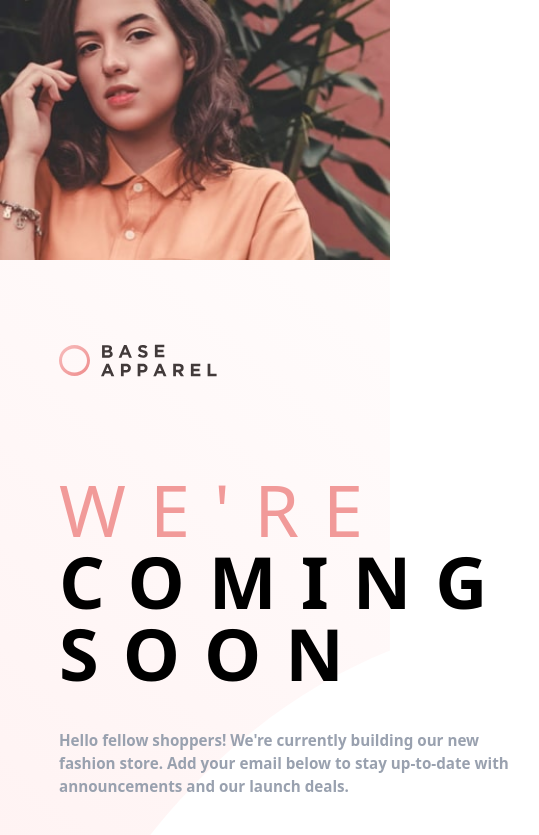
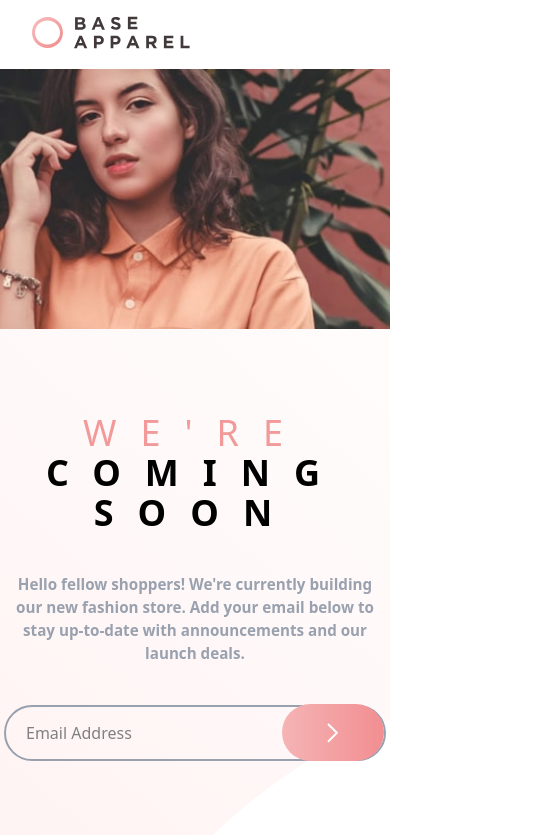
Before and after one commit to IndranjanaChatterjee/Base-Apparel-coming-soon-page, a React (Vite) app in the folder coming/: page / in a window 390 px wide. Shown: the top 835 px of the page, 539 px wide, since content can reach past the window. Built offline with nearby package versions, Linux system fonts and the light colour scheme.

Commit message:
Feat:Design and Functionality

```diff
--- a/coming/package.json
+++ b/coming/package.json
@@ -13,7 +13,8 @@
     "@tailwindcss/vite": "^4.1.14",
     "react": "^19.1.1",
     "react-dom": "^19.1.1",
-    "tailwindcss": "^4.1.14"
+    "tailwindcss": "^4.1.14",
+    "validator": "^13.15.15"
   },
   "devDependencies": {
     "@eslint/js": "^9.36.0",
--- a/coming/src/App.jsx
+++ b/coming/src/App.jsx
@@ -4,6 +4,7 @@ import viteLogo from "/vite.svg";
 import "./App.css";
 import LeftSection from "./Components/LeftSection";
 import RightSection from "./Components/RightSection";
+import head from "../images/logo.svg";
 
 function App() {
   const [count, setCount] = useState(0);
@@ -11,6 +12,9 @@ function App() {
   return (
     <>
       <div className="flex flex-col md:flex-row justify-between items-center w-screen max-h-screen">
+        <div className="w-full flex justify-start items-center pl-8 mt-4 mb-5 md:hidden visible">
+                <img src={head} alt="head" />
+                </div>
         {/* RightSection will appear first on small screens, second on md+ */}
         <div className="w-full md:w-[32%] order-1 md:order-2 h-full bg-red-500">
           <RightSection />
--- a/coming/src/Components/LeftSection.jsx
+++ b/coming/src/Components/LeftSection.jsx
@@ -2,31 +2,47 @@ import React, { useState } from "react";
 import head from "../../images/logo.svg";
 import arrow from "../../images/icon-arrow.svg";
 import error from "../../images/icon-error.svg";
+import validator from "validator";
 
 export default function LeftSection() {
   const [err, setErr] = useState(true);
+  const [email,setEmail] = useState("");
+
+  const Change = (event) => {
+    setEmail(event.target.value);
+  };
+
+  const validateEmail = () =>
+  {
+    console.log(email);
+    if (validator.isEmail(email)) {
+			setErr(true);
+		} else {
+			setErr(false);
+		}
+  }
 
   return (
-    <div className="h-screen w-full leftsection flex justify-center items-center ">
-      <div className="flex flex-col justify-start items-start  w-[80%] h-[80%] my-24 ml-10">
-        <div className="w-full flex justify-start items-center mb-24 ">
+    <div className="h-screen w-full leftsection flex justify-center items-center">
+      <div className="flex flex-col justify-start items-start  md:w-[80%] h-[80%] my-24 md:ml-28">
+        <div className="w-full md:flex justify-start items-center mb-24 md:visible hidden">
         <img src={head} alt="head" />
         </div>
-        <div className="flex flex-col justify-start items-start uppercase text-7xl tracking-[1.5rem] mb-10">
-        <h1 className="font-light text-[#f19a99]">We're </h1>
-        <h1 className="w-[50%] font-semibold">coming soon</h1>
+        <div className="flex flex-col md:justify-start md:items-start justify-center items-center uppercase text-4xl md:text-7xl tracking-[1.5rem] mb-10  w-full ">
+        <h1 className="font-light text-[#f19a99] text-center md:text-left">We're </h1>
+        <h1 className="md:w-[50%] font-semibold text-center md:text-left">coming soon</h1>
         </div>
 
-        <p className="text-gray-400 text-[0.95rem] w-[30rem] font-semibold mb-10">
+        <p className="text-gray-400 text-[0.95rem] md:w-[30rem] font-semibold mb-10 text-center md:text-left mx-3.5 md:mx-0">
           Hello fellow shoppers! We're currently building our new fashion store.
           Add your email below to stay up-to-date with announcements and our
           launch deals.
         </p>
-        <div className="flex flex-col justfy-center items-start">
-        <div className="w-[30rem] h-[3.5rem] border-solid border-2 border-gray-400  flex flex-row justify-between items-center pl-5  rounded-[2rem]">
-          <input type="email" placeholder="Email Address" className="w-full border-none outline-0"/>
+        <div className="flex flex-col justfy-center  items-start px-1 mb-2.5 w-full">
+        <div className="md:w-[30rem]  h-[3.5rem] border-solid border-2 border-gray-400  flex flex-row justify-between items-center pl-5  rounded-[2rem]">
+          <input type="email" value={email} name="email" placeholder="Email Address" className="w-full border-none outline-0" onChange={Change}/>
           <img src={error} alt="" className={`mr-[0.4rem] ${err?"hidden":"visible"}`}/>
-          <button className="bg-black w-[8.5rem] h-[3.55rem] p-2 flex justify-center items-center btn rounded-[2rem] hover:cursor-pointer">
+          <button className="bg-black w-[8.5rem] h-[3.55rem] p-2 flex justify-center items-center btn rounded-[2rem] hover:cursor-pointer" onClick={validateEmail}>
             <img src={arrow} alt="" />
           </button>
         </div>
```
Also changed, not shown: 1 other file (tests, documents, lock files or other folders).
